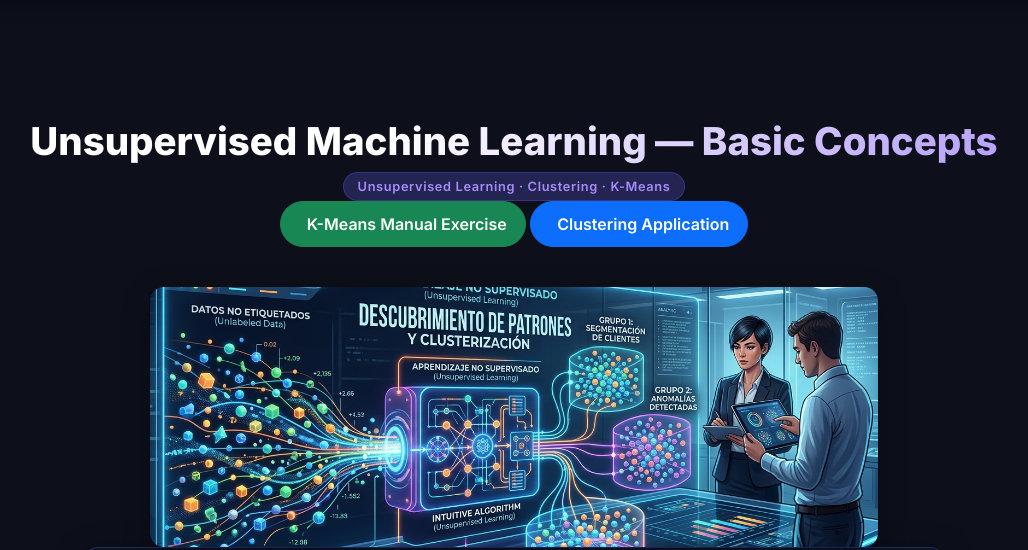
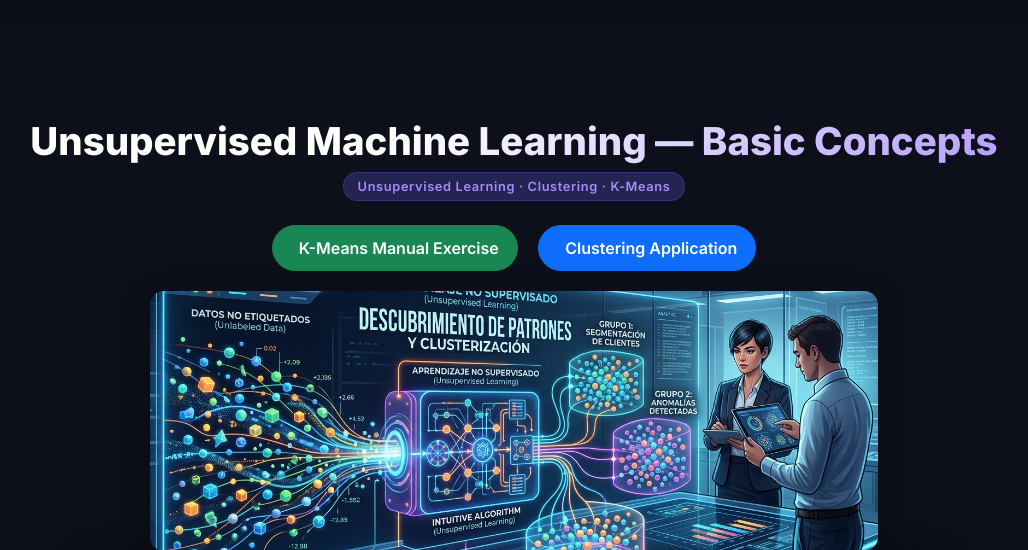
Before and after one commit to jdvargassanchez/machine-learning, a Flask app: page /unsupervised-concepts in a window 1280 px wide. Shown: the part 82-632 px from the top of the page, without its empty margins (126-1154 px from the left). Run offline with Flask 3, Linux system fonts and the light colour scheme; parts of the project's set-up code (start-up, migrations or seed data) failed here and were passed over.

Commit message:
Made visual adjustments to the buttons that redirect to other pages
Made visual adjustments to the buttons that redirect to other pages

```diff
--- a/templates/unsupervised_concepts.html
+++ b/templates/unsupervised_concepts.html
@@ -20,15 +20,15 @@
         <h1>Unsupervised Machine Learning — Basic Concepts</h1>
         <span class="badge-tag">Unsupervised Learning · Clustering · K-Means</span>
 
-        <div class="logistic-header">
-            <a href="/kmeans-manual" class="btn btn-success btn-soft">
-                <i class="fa-solid fa-link me-2"></i>K-Means Manual Exercise
-            </a>
-            <a href="/clustering-app" class="btn btn-primary btn-soft ">
-                <i class="fa-solid fa-link me-2"></i>Clustering Application
-            </a>
-        </div>
-    </div>
+       <div class="logistic-header mt-4">
+         <a href="/kmeans-manual" class="btn btn-success btn-soft me-3">
+            <i class="fa-solid fa-link me-2"></i>K-Means Manual Exercise
+        </a>
+        <a href="/clustering-app" class="btn btn-primary btn-soft">
+            <i class="fa-solid fa-link me-2"></i>Clustering Application
+    </a>
+</div>
+
 
     <div style="text-align:center; margin: 20px auto 0; max-width:760px; padding:0 16px;">
         <img src="{{ url_for('static', filename='images/unsupervised.png') }}"
```
